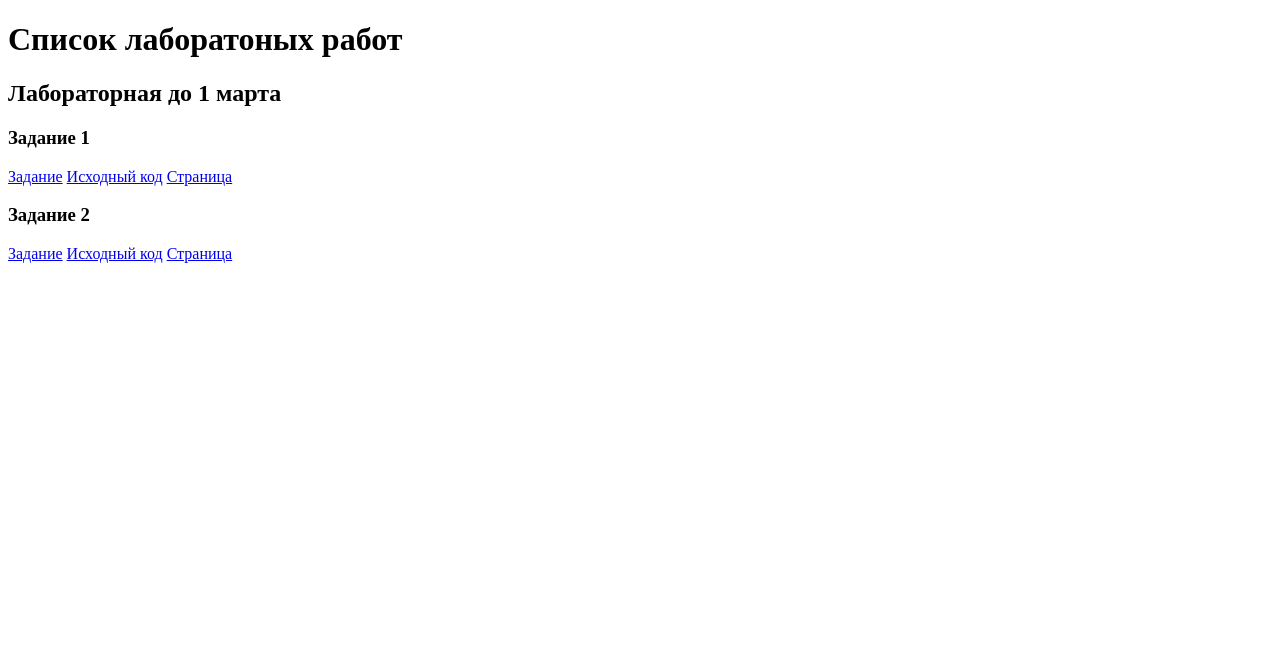
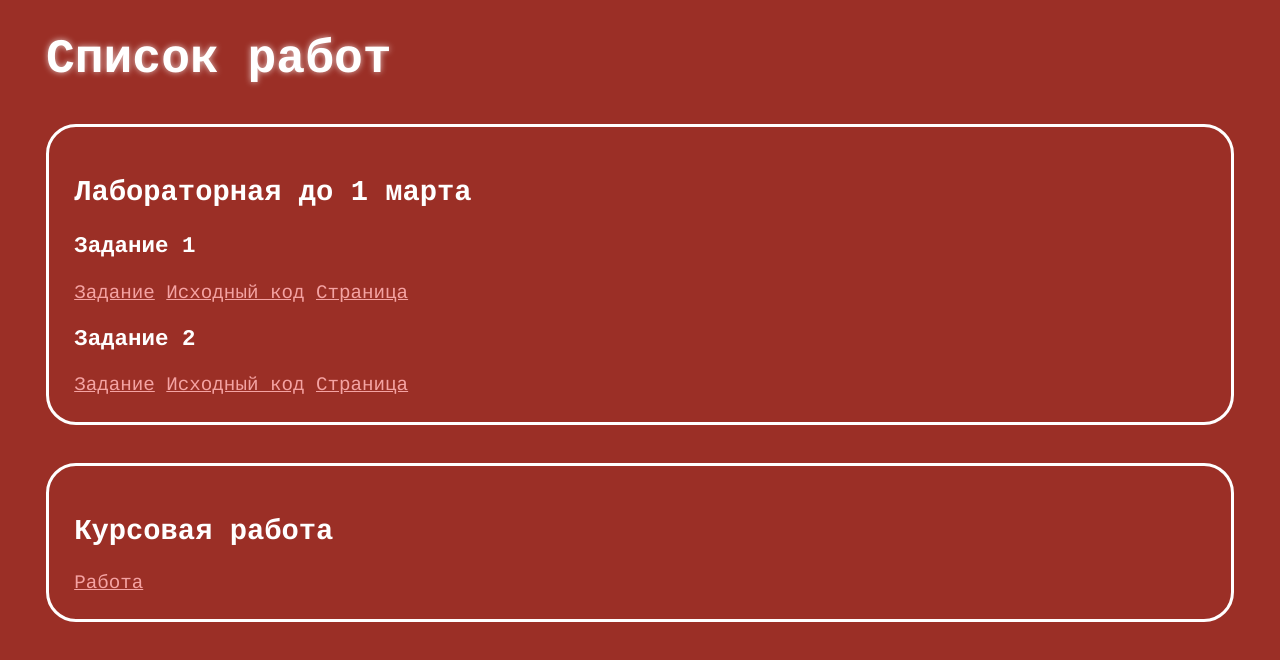
Before and after one commit to yuliasimanenko/portfolio, a plain HTML site: page index.html in a window 1280 px wide. Drawn offline with Linux system fonts and the light colour scheme.

Commit message:
Add Report doc and new page style

```diff
--- a/index.html
+++ b/index.html
@@ -3,28 +3,33 @@
     <head>
         <meta charset="UTF-8">
         <title>Портфолио: Симаненко Юлия</title>
-        <!-- <link rel="stylesheet" type="text/css" href="style.css">
-        <script src="script.js"></script> -->
+        <link rel="stylesheet" type="text/css" href="style.css">
+
     </head>
     <body>
         <div class="container">
-            <h1>Список лаборатоных работ</h1>
-            <div class='lab-inner'>
+            <h1>Список работ</h1>
+            <div class='cont'>
                 <h2>Лабораторная до 1 марта</h1>
                     <div class="task">
                         <h3>Задание 1</h3>
                         <a href="http://kodaktor.ru/sigma.pdf">Задание</a>
-                        <a href=#>Исходный код</a>
+                        <a href="labs/lab1/task1.xsl">Исходный код</a>
                         <a href="labs/lab1/task1.xml">Страница</a>
                     </div>
                     <div class="task">
                         <h3>Задание 2</h3>
                         <a href="http://kodaktor.ru/svg.pdf">Задание</a>
-                        <a href=#>Исходный код</a>
+                        <a href="labs/lab1/task2.xsl">Исходный код</a>
                         <a href="labs/lab1/task2.xml">Страница</a>
                     </div>
                 </h2>
             </div>
+
+            <div class='cont'>
+                <h2>Курсовая работа</h2>
+                <a href="Report.docx">Работа</a>
+            </div>
         </div>
     </body>
 </html>
--- /dev/null
+++ b/style.css
@@ -0,0 +1,34 @@
+
+
+body {
+    background: #9b2f26;
+    font-family: "Courier";
+    font-size: 150%;
+    color: white;
+}
+
+h1 {
+    text-shadow: 0px 0px 6px rgba(255,255,255,0.7);
+    margin-left: 3%;
+}
+
+.cont {
+    margin: 3%;
+    padding: 2%;
+    font-size: 80%;
+    border-radius: 30px;
+    border: 3px solid white;
+
+}
+
+.cont a {
+    color: rgb(244, 163, 163);
+}
+
+.cont a:hover {
+    color: white;
+}
+
+.cont a:focus {
+    color: rgb(205, 89, 89);
+}
```
Also changed, not shown: 1 other file.
